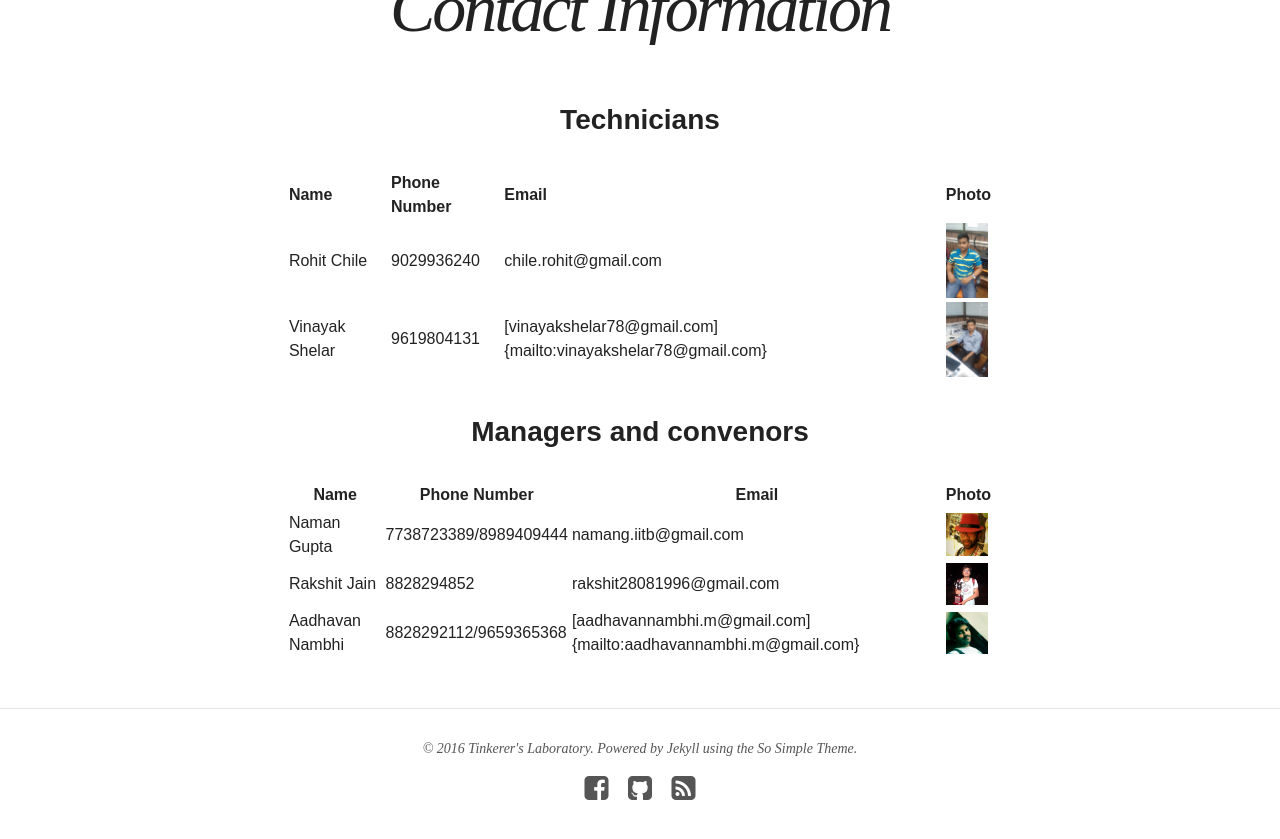
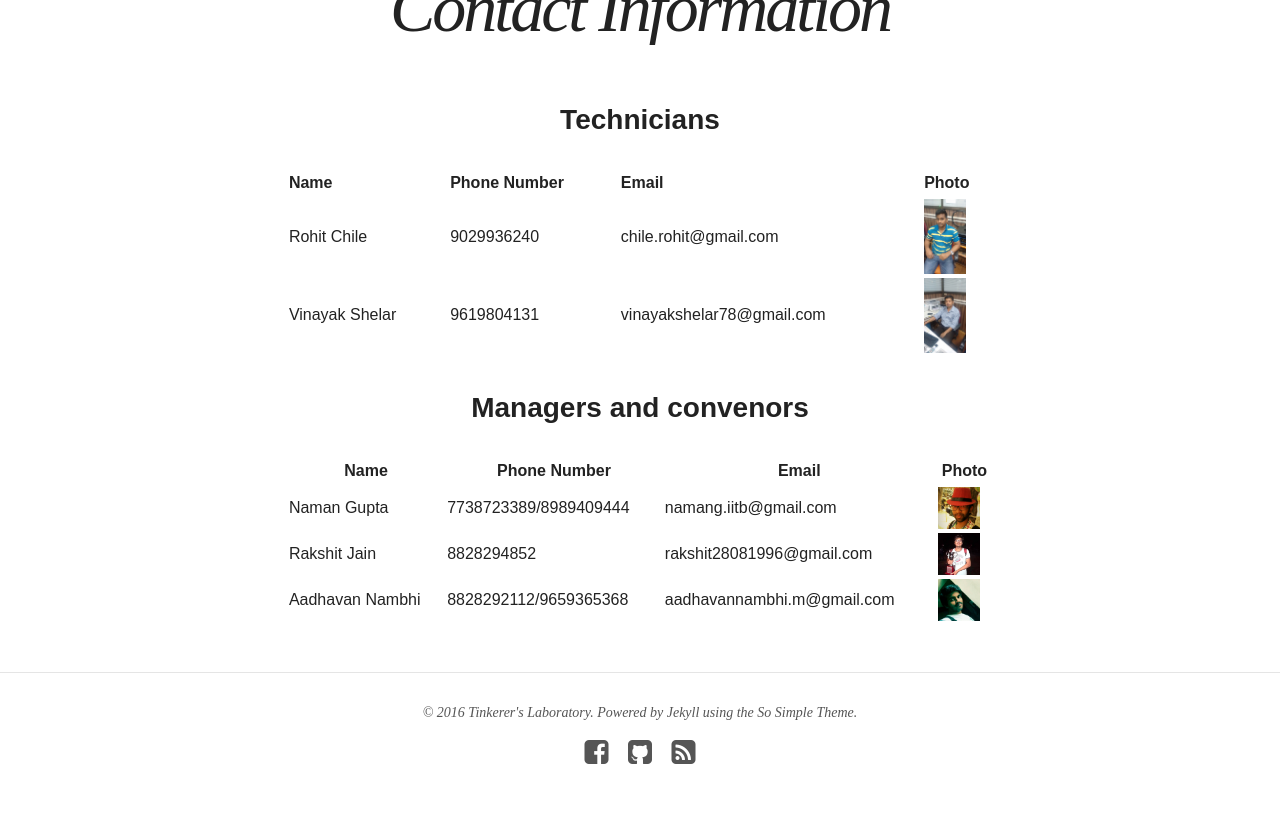
Before and after one commit to vikrant7/tinkerers-laboratory.github.io, a Jekyll site: the page built from contact/index.md, in a window 1280 px wide and 900 px high, scrolled down 832 px. Shown: the top 839 px of the window. Built offline with Jekyll 4.4.1, drawn with Linux system fonts in a browser that asks for light colours; nearby versions of some CDN libraries.

Commit message:
Update index.md

```diff
--- a/contact/index.md
+++ b/contact/index.md
@@ -14,7 +14,7 @@ image:
 Name | Phone Number | Email | Photo
 :---- | :---- | :---- | :----
 Rohit Chile | 9029936240 | [chile.rohit@gmail.com](mailto:chile.rohit@gmail.com) | <img src="/images/rohit.jpg" alt="Smiley face" height="50" width="42">
-Vinayak Shelar | 9619804131 | [vinayakshelar78@gmail.com]{mailto:vinayakshelar78@gmail.com} | <img src="/images/vinayak.jpg" alt="Smiley face" height="50" width="42">
+Vinayak Shelar | 9619804131 | [vinayakshelar78@gmail.com](mailto:vinayakshelar78@gmail.com) | <img src="/images/vinayak.jpg" alt="Smiley face" height="50" width="42">
 
 <center><h3>Managers and convenors</h3></center>
 
@@ -22,4 +22,4 @@ Name | Phone Number | Email | Photo
 ---- | ---- | ---- | ----
 Naman Gupta | 7738723389/8989409444 | [namang.iitb@gmail.com](mailto:namang.iitb@gmail.com) | <img src="/images/naman.jpg" alt="Smiley face" height="42" width="42">
 Rakshit Jain | 8828294852 | [rakshit28081996@gmail.com](mailto:rakshit28081996@gmail.com) | <img src="/images/rakshit.jpg" alt="Smiley face" height="42" width="42">
-Aadhavan Nambhi | 8828292112/9659365368 | [aadhavannambhi.m@gmail.com]{mailto:aadhavannambhi.m@gmail.com} | <img src="/images/aadhavan.jpg" alt="Smiley face" height="42" width="42">
+Aadhavan Nambhi | 8828292112/9659365368 | [aadhavannambhi.m@gmail.com](mailto:aadhavannambhi.m@gmail.com) | <img src="/images/aadhavan.jpg" alt="Smiley face" height="42" width="42">
```
